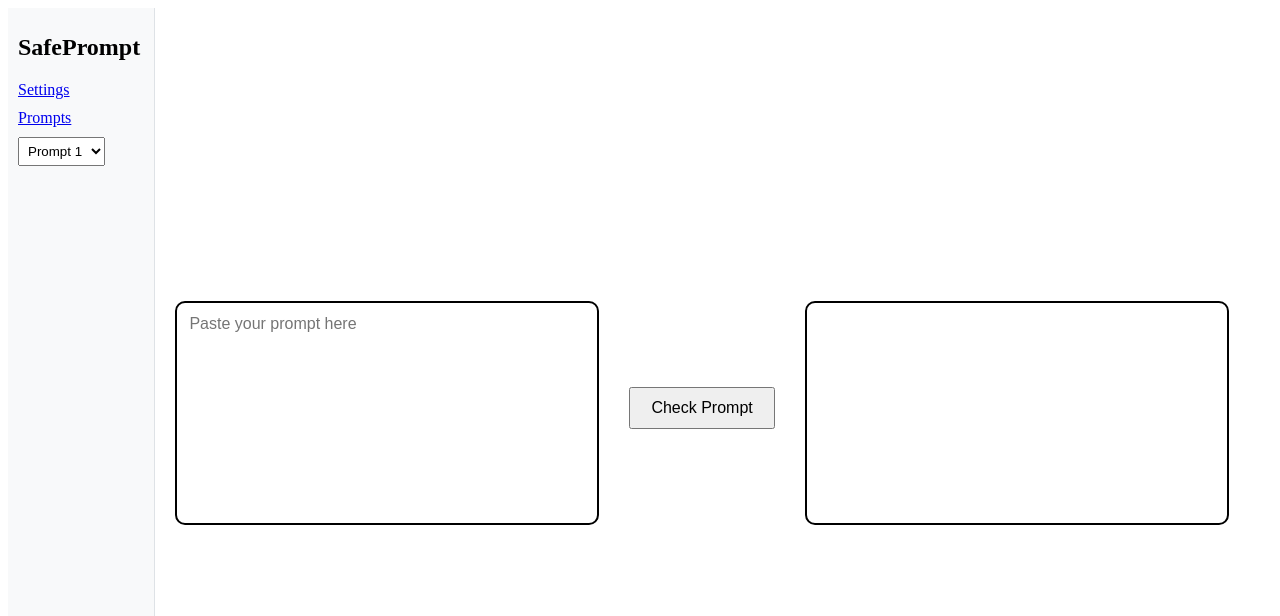
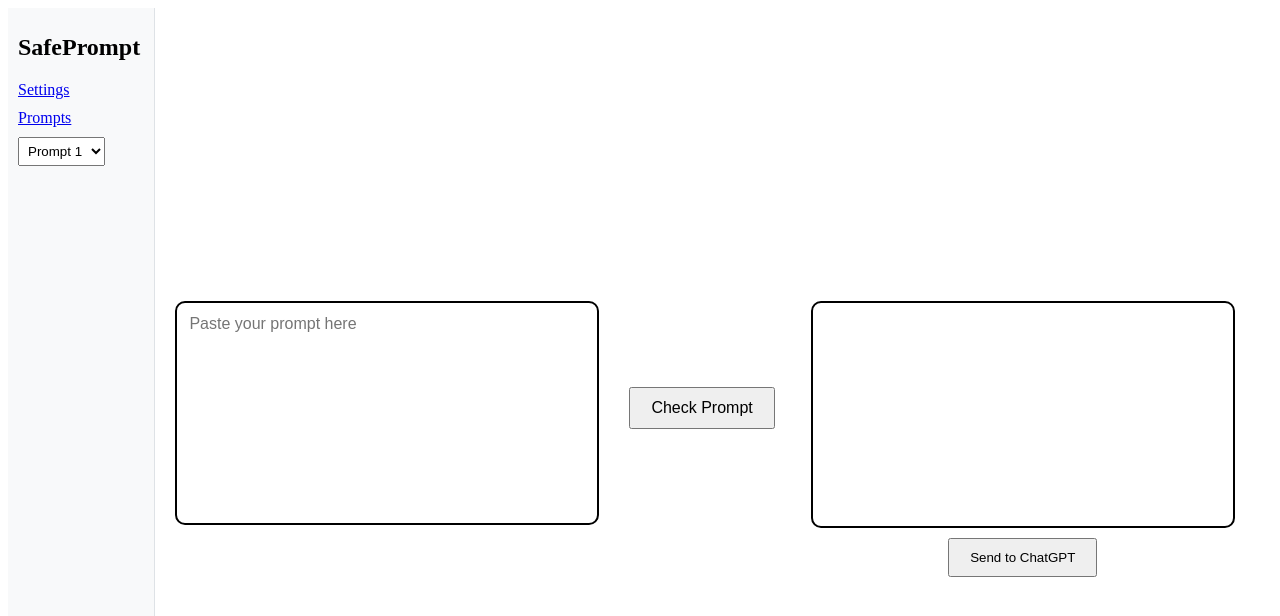
Before and after one commit to SafePrompt/SafePrompt, a React app: page /main in a window 1280 px wide. Shown: the top 616 px of the page. Built offline with nearby package versions, Linux system fonts and the light colour scheme.

Commit message:
added chatgpt button and centered input boxes

```diff
--- a/src/Client/Pages/Main.css
+++ b/src/Client/Pages/Main.css
@@ -1,4 +1,3 @@
-
 .container {
   display: flex;
   align-items: center;
@@ -14,7 +13,7 @@
   border-radius: 10px;
   margin: 20px;
   padding: 10px;
-    font-family: 'Arial', sans-serif;
+  font-family: "Arial", sans-serif;
   font-size: 16px;
 }
 
@@ -25,7 +24,7 @@
   border: none;
   resize: none;
   outline: none;
-    font-family: 'Arial', sans-serif;
+  font-family: "Arial", sans-serif;
   font-size: 16px;
 }
 
@@ -52,7 +51,8 @@
   margin-bottom: 10px;
 }
 
-  .input-box, .output-box {
+.input-box,
+.output-box {
   flex: 1;
 }
 
@@ -72,3 +72,21 @@
 .editable-output {
   white-space: pre-wrap;
 }
+
+.chatgpt-btn {
+  margin-bottom: 10px;
+  padding: 10px 20px;
+}
+
+.output-box-and-button {
+  display: flex;
+  flex-direction: column;
+  align-items: center;
+  justify-content: center;
+  width: 406px;
+  height: 306px;
+  margin:20px;
+  padding: 4px;
+  padding-top: 55px;
+  padding-left:15px;
+}
--- a/src/Client/Pages/Main.tsx
+++ b/src/Client/Pages/Main.tsx
@@ -121,11 +121,18 @@
         <button onClick={handleCheckPrompt} className="check-prompt-btn">
           Check Prompt
         </button>
-        <div className="box output-box">
-          <div className="editable-output">
-            {redact && renderTextWithHighlights(redact)}
+        <div className="output-box-and-button">
+          <div className="box output-box">
+            <div className="editable-output">
+              {redact && renderTextWithHighlights(redact)}
+            </div>
           </div>
+          <button className="chatgpt-btn">
+            Send to ChatGPT
+          </button>
+
         </div>
+
       </div>
     </div>
   );
```
Lines whose indentation alone changed are shown as unchanged.
